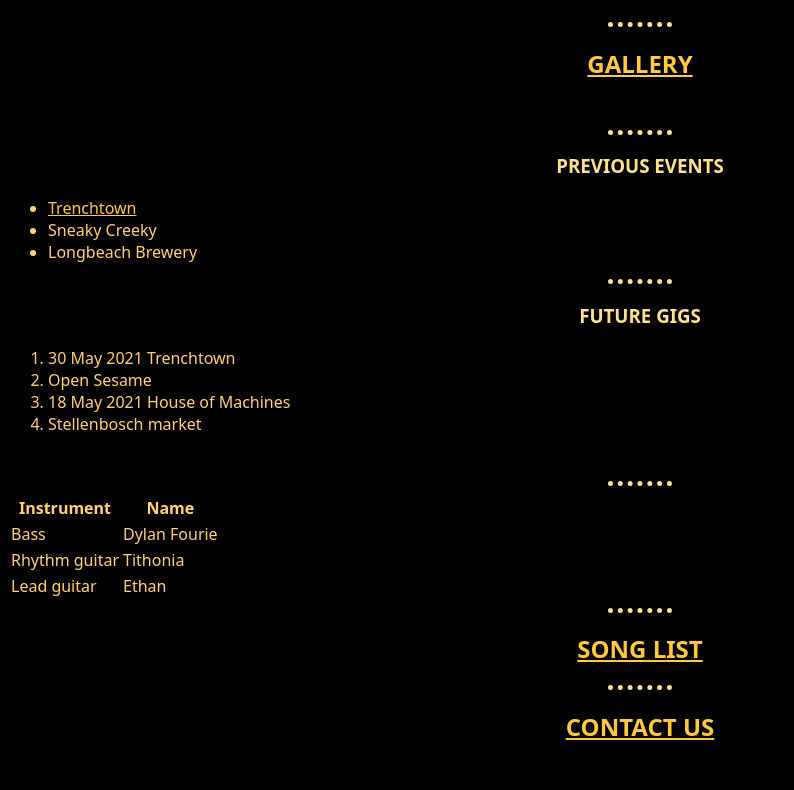
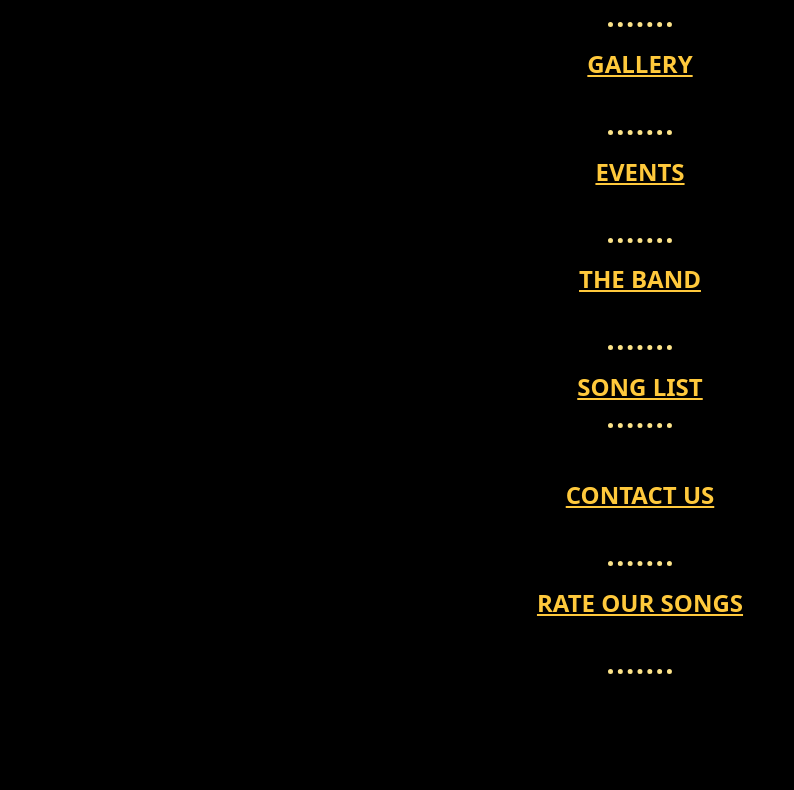
Before and after one commit to tithoniaBlom/TITHONIA-BAND, a plain HTML site: page index.html in a window 1280 px wide. Shown: the part 394-1184 px from the top of the page, without its empty margins (0-794 px from the left). After the commit the page ends 1076 px from the top, so only its background shows below. Drawn offline with Linux system fonts and the light colour scheme.

Commit message:
Update index.html

```diff
--- a/index.html
+++ b/index.html
@@ -4,7 +4,7 @@
 <head>
   <meta charset="utf-8">
   <title>Tithonia the band</title>
-    <link rel="stylesheet" href="css/styles.css">
+  <link rel="stylesheet" href="css/styles.css">
 
 </head>
 
@@ -12,13 +12,12 @@
   <table cellspacing='30'>
     <tr>
       <td> <img
-          src="https://scontent.fcpt1-1.fna.fbcdn.net/v/t1.6435-9/107557598_2661397057463030_928978876208197866_n.jpg?_nc_cat=104&ccb=1-3&_nc_sid=e3f864&_nc_eui2=AeH7NW29kdaPDxyvTeVFwcUiNuld-NHrdDo26V340et0OlZ6m4sGjV_CyUo1_2ECzbs&_nc_ohc=o9jUpLxWetoAX-jAbPt&_nc_ht=scontent.fcpt1-1.fna&oh=5336d3fa1354be8b9d5f865d756b2693&oe=60C1E983";
-          alt="tithonia flower picture" height="250px" class="round"></td>
+          src="https://scontent.fcpt1-1.fna.fbcdn.net/v/t1.6435-9/107557598_2661397057463030_928978876208197866_n.jpg?_nc_cat=104&ccb=1-3&_nc_sid=e3f864&_nc_eui2=AeH7NW29kdaPDxyvTeVFwcUiNuld-NHrdDo26V340et0OlZ6m4sGjV_CyUo1_2ECzbs&_nc_ohc=o9jUpLxWetoAX-jAbPt&_nc_ht=scontent.fcpt1-1.fna&oh=5336d3fa1354be8b9d5f865d756b2693&oe=60C1E983"
+          ; alt="tithonia flower picture" height="250px" class="round"></td>
       <td>
         <h1>Tithonia</h1>
         <p><em><a href="https://www.youtube.com/channel/UC-xwVzo2SY78gDS11nHiCMw">Song writer</a>,
-          <strong><a href="https://www.instagram.com/tithonia.band/">singer</a></strong> and rhythm <strong>guitar</strong> <a
-              href="https://www.youtube.com/watch?v=Is0YVJeB0DI">player</a></em></p>
+            <strong><a href="https://www.instagram.com/tithonia.band/">singer</a></strong> and rhythm <strong>guitar</strong> <a href="https://www.youtube.com/watch?v=Is0YVJeB0DI">player</a></em></p>
         <p> In a band with <strong><a href="https://www.instagram.com/_uncle_dyls_/">Dylan</a></strong>, on bass.
           <br><strong><a href="https://www.instagram.com/ethanpelser/?hl=en">Ethan</a></strong> on lead guitar
           <br>and a drummer who seems to be taking his sweet ass time to join the party.
@@ -35,71 +34,20 @@
   <hr>
   <h2><a href="Gallery.html">GALLERY</a></h2>
   </hr>
-
-
-  <br>
-
-
-  <hr>
-  <h3>PREVIOUS EVENTS</h3>
-  <p>
-  <ul>
-    <li><a href="https://www.instagram.com/trenchtown_obz/?hl=en">Trenchtown</a></li>
-    <li>Sneaky Creeky</li>
-    <li>Longbeach Brewery</li>
-  </ul>
-  </p>
-  <hr>
-  <h3>FUTURE GIGS</h3>
-  <ol>
-    <li>30 May 2021 Trenchtown</li>
-    <li>Open Sesame</li>
-    <li>18 May 2021 House of Machines</li>
-    <li>Stellenbosch market</li>
-  </ol>
   <br>
   <hr>
-  <table>
-    <thead>
-      <tr>
-
-
-        <th>Instrument</th>
-
-        <th>Name</th>
-      </tr>
-    </thead>
-
-    <tbody>
-      <tr>
-
-        <td>Bass</td>
-        <td>Dylan Fourie</td>
-      </tr>
-      <tr>
-        <td>Rhythm guitar</td>
-        <td>Tithonia</td>
-      <tr>
-        <td>Lead guitar</td>
-        <td>Ethan</td>
-      </tr>
-      </tr>
-    </tbody>
-
-    <tfoot>
-
-    </tfoot>
-
-
-  </table>
+  <h2><a href="events.html">EVENTS</a></h2>
+  <br>
+  <hr>
+  <h2><a href="theband.html">THE BAND</a> </h2>
+  <br>
   <hr>
   <h2><a href="songlist.html">SONG LIST</a></h2>
   <hr>
+  <br>
   <h2><a href="contact us.html">CONTACT US</a></h2>
   <br>
-
   <hr>
-
   <h2><a href="song rating.html">RATE OUR SONGS</a></h2>
   <br>
   <hr>
```
